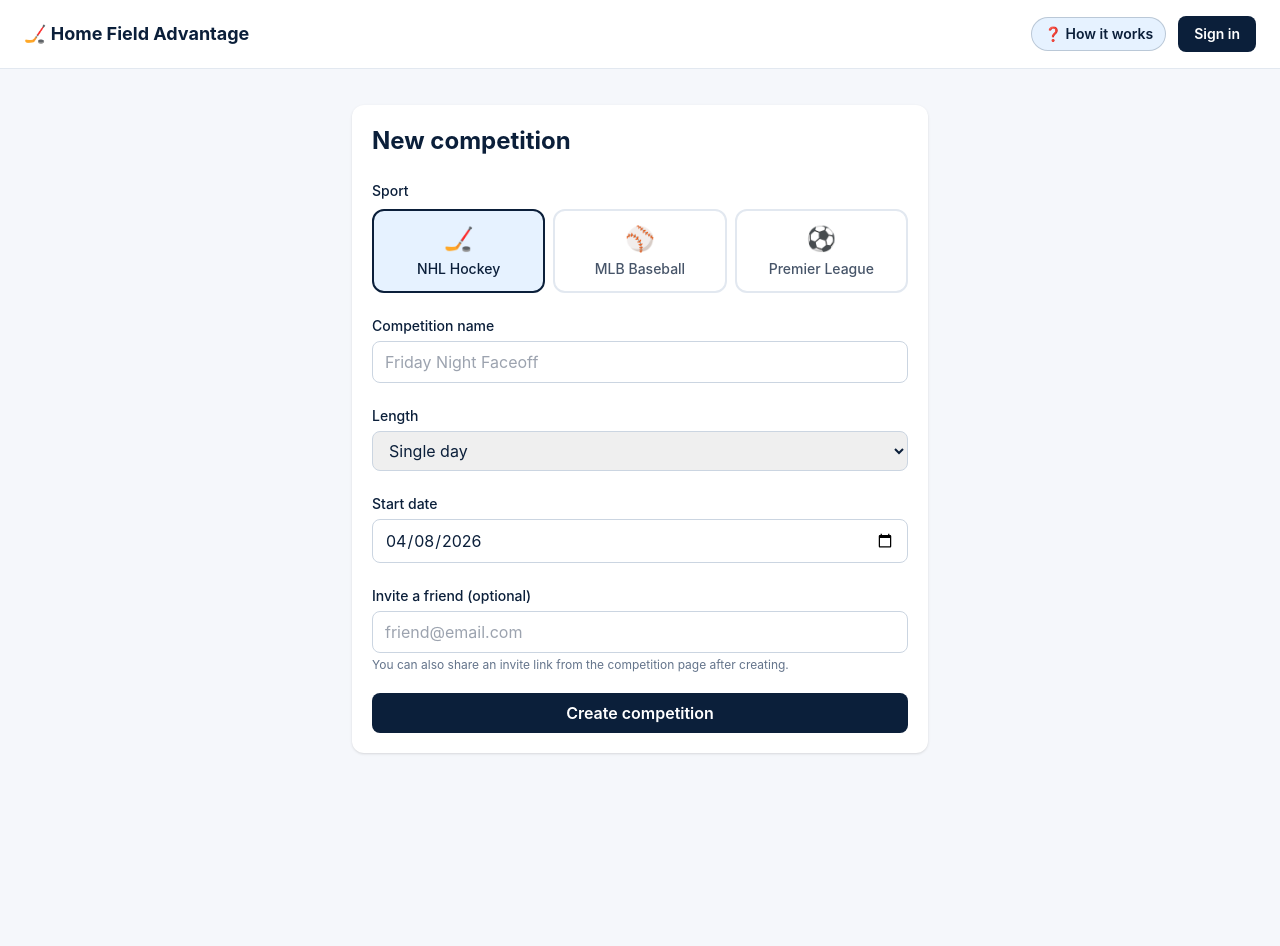
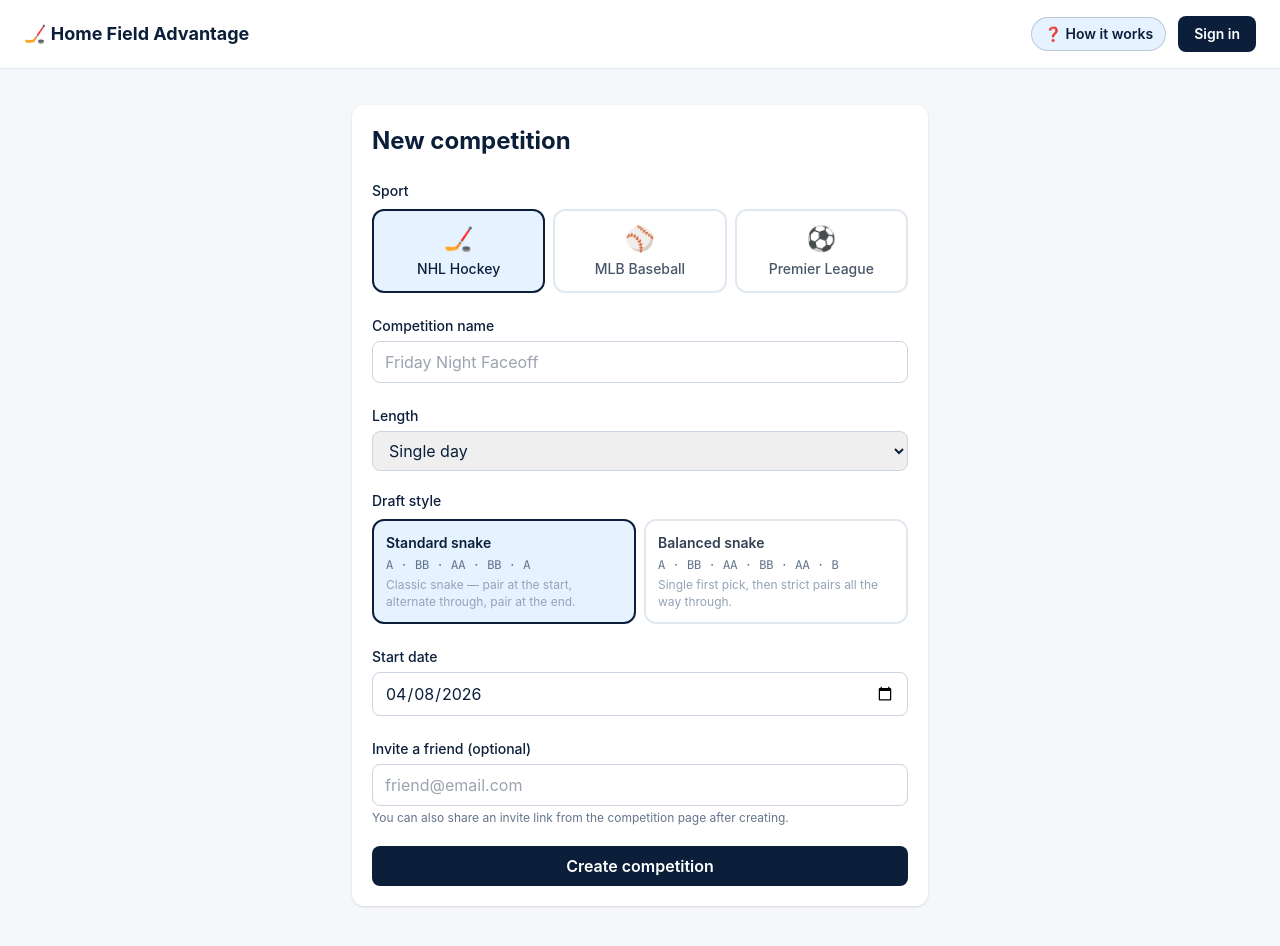
Before and after one commit to ilovekimberly/home-field-advantage, a Next.js app: page /competitions/new in a window 1280 px wide. Before the commit the page ends 800 px from the top, so only its background shows below. Built offline with nearby package versions, Linux system fonts and the light colour scheme; no server answers.

Commit message:
Add balanced snake draft style option to competitions

```diff
--- a/app/competitions/[id]/page.tsx
+++ b/app/competitions/[id]/page.tsx
@@ -117,7 +117,12 @@ export default async function CompetitionPage({
   let games: Awaited<ReturnType<typeof fetchScheduleForDate>> = [];
   try { games = await fetchScheduleForDate(comp.sport ?? "NHL", activeDate); } catch {}
 
-  const draft = generateDraftOrder({ numGames: games.length, firstPicker: firstPickerSlot, deferred });
+  const draft = generateDraftOrder({
+    numGames: games.length,
+    firstPicker: firstPickerSlot,
+    deferred,
+    draftStyle: (comp.draft_style ?? "standard") as "standard" | "balanced",
+  });
 
   const showDeferBanner =
     isViewingToday &&
--- a/app/competitions/new/page.tsx
+++ b/app/competitions/new/page.tsx
@@ -5,6 +5,7 @@ import { createSupabaseBrowserClient } from "@/lib/supabase/client";
 
 type Sport = "NHL" | "MLB" | "EPL";
 type Duration = "daily" | "weekly" | "season";
+type DraftStyle = "standard" | "balanced";
 
 const SPORTS: { value: Sport; label: string; emoji: string }[] = [
   { value: "NHL", label: "NHL Hockey", emoji: "🏒" },
@@ -36,6 +37,7 @@ export default function NewCompetitionPage() {
   const [name, setName] = useState("");
   const [duration, setDuration] = useState<Duration>("daily");
   const [startDate, setStartDate] = useState(todayISO());
+  const [draftStyle, setDraftStyle] = useState<DraftStyle>("standard");
   const [inviteEmail, setInviteEmail] = useState("");
   const [busy, setBusy] = useState(false);
   const [error, setError] = useState<string | null>(null);
@@ -64,6 +66,7 @@ export default function NewCompetitionPage() {
         name: name || namePlaceholder,
         sport,
         duration,
+        draft_style: draftStyle,
         start_date: startDate,
         end_date: end,
         creator_id: user.id,
@@ -143,6 +146,44 @@ export default function NewCompetitionPage() {
           </select>
         </label>
 
+        {/* Draft style */}
+        <div>
+          <span className="block text-sm font-medium mb-2">Draft style</span>
+          <div className="grid grid-cols-2 gap-2">
+            {([
+              {
+                value: "standard" as DraftStyle,
+                label: "Standard snake",
+                pattern: "A · BB · AA · BB · A",
+                desc: "Classic snake — pair at the start, alternate through, pair at the end.",
+              },
+              {
+                value: "balanced" as DraftStyle,
+                label: "Balanced snake",
+                pattern: "A · BB · AA · BB · AA · B",
+                desc: "Single first pick, then strict pairs all the way through.",
+              },
+            ] as const).map((s) => (
+              <button
+                key={s.value}
+                type="button"
+                onClick={() => setDraftStyle(s.value)}
+                className={`flex flex-col items-start gap-1 rounded-xl border-2 p-3 text-left transition-colors ${
+                  draftStyle === s.value
+                    ? "border-rink bg-ice"
+                    : "border-slate-200 hover:border-slate-300"
+                }`}
+              >
+                <span className={`text-sm font-semibold ${draftStyle === s.value ? "text-rink" : "text-slate-700"}`}>
+                  {s.label}
+                </span>
+                <span className="text-xs font-mono text-slate-500">{s.pattern}</span>
+                <span className="text-xs text-slate-400 leading-snug">{s.desc}</span>
+              </button>
+            ))}
+          </div>
+        </div>
+
         {/* Start date */}
         <label className="block">
           <span className="text-sm font-medium">Start date</span>
--- a/lib/picks.ts
+++ b/lib/picks.ts
@@ -30,6 +30,7 @@
 // =====================================================================
 
 export type Player = "A" | "B";
+export type DraftStyle = "standard" | "balanced";
 
 export type DraftInputs = {
   numGames: number;
@@ -37,6 +38,8 @@ export type DraftInputs = {
   firstPicker: Player;
   /** true if the better-record player chose to defer (take picks 2 & 3) */
   deferred: boolean;
+  /** "standard" = A BB AA BB (current); "balanced" = A BB AA BB AA B pairs */
+  draftStyle?: DraftStyle;
 };
 
 export type DraftResult = {
@@ -46,8 +49,31 @@ export type DraftResult = {
   unpickedGames: number;
 };
 
+/**
+ * Balanced snake: A BB AA BB AA B ...
+ * The first picker gets a single pick, then players alternate in pairs,
+ * and the last pick goes to whoever comes next in the pair sequence.
+ * Every even total always gives both players the same number of picks.
+ */
+function buildBalancedOrder(totalPicks: number, firstPicker: Player, deferred: boolean): Player[] {
+  // If deferred, the priority player yields pick #1, then takes picks #2 & #3.
+  const first: Player = deferred ? (firstPicker === "A" ? "B" : "A") : firstPicker;
+  const second: Player = first === "A" ? "B" : "A";
+  const order: Player[] = [];
+  for (let i = 0; i < totalPicks; i++) {
+    if (i === 0) {
+      order.push(first);
+    } else {
+      // Positions 1-2 → second, 3-4 → first, 5-6 → second, ...
+      const pairIndex = Math.floor((i - 1) / 2);
+      order.push(pairIndex % 2 === 0 ? second : first);
+    }
+  }
+  return order;
+}
+
 export function generateDraftOrder(input: DraftInputs): DraftResult {
-  const { numGames, firstPicker, deferred } = input;
+  const { numGames, firstPicker, deferred, draftStyle = "standard" } = input;
   const A: Player = firstPicker;
   const B: Player = firstPicker === "A" ? "B" : "A";
 
@@ -64,6 +90,11 @@ export function generateDraftOrder(input: DraftInputs): DraftResult {
   // Drop the last game if odd so totalPicks is even.
   const totalPicks = numGames % 2 === 0 ? numGames : numGames - 1;
   const unpickedGames = numGames - totalPicks;
+
+  // Balanced snake: A BB AA BB AA B ...
+  if (draftStyle === "balanced") {
+    return { order: buildBalancedOrder(totalPicks, firstPicker, deferred), unpickedGames };
+  }
 
   // Start rule: pick #1 + the bundled pair (picks 2 & 3).
   // If A defers, B picks first and A gets picks 2 and 3.
```
